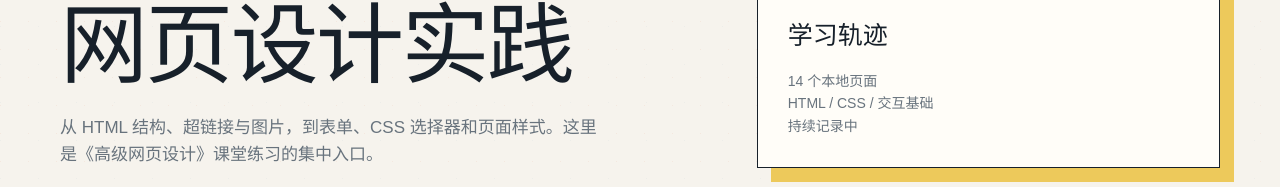
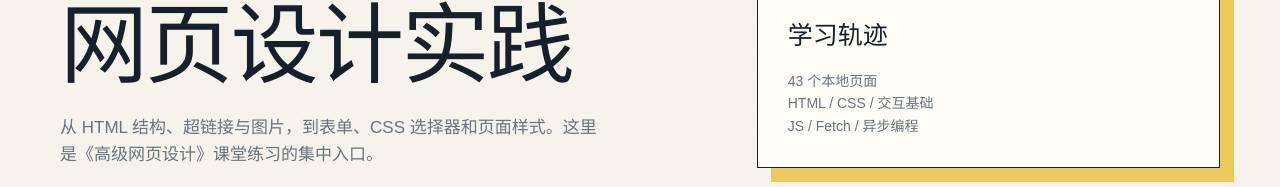
Before and after one commit to donk666-goose/pangzhiyuan, a plain HTML site: page index.html in a window 1280 px wide. Shown: the part 315-502 px from the top of the page. Drawn offline with Linux system fonts and the light colour scheme.

Commit message:
update hero stats: 14 -> 43 pages, add JS/Fetch/Async tag

```diff
--- a/index.html
+++ b/index.html
@@ -381,7 +381,7 @@
                 </div>
                 <aside class="hero-note">
                     <strong>学习轨迹</strong>
-                    <p>14 个本地页面<br>HTML / CSS / 交互基础<br>持续记录中</p>
+                    <p>43 个本地页面<br>HTML / CSS / 交互基础<br>JS / Fetch / 异步编程</p>
                 </aside>
             </section>
 
```
